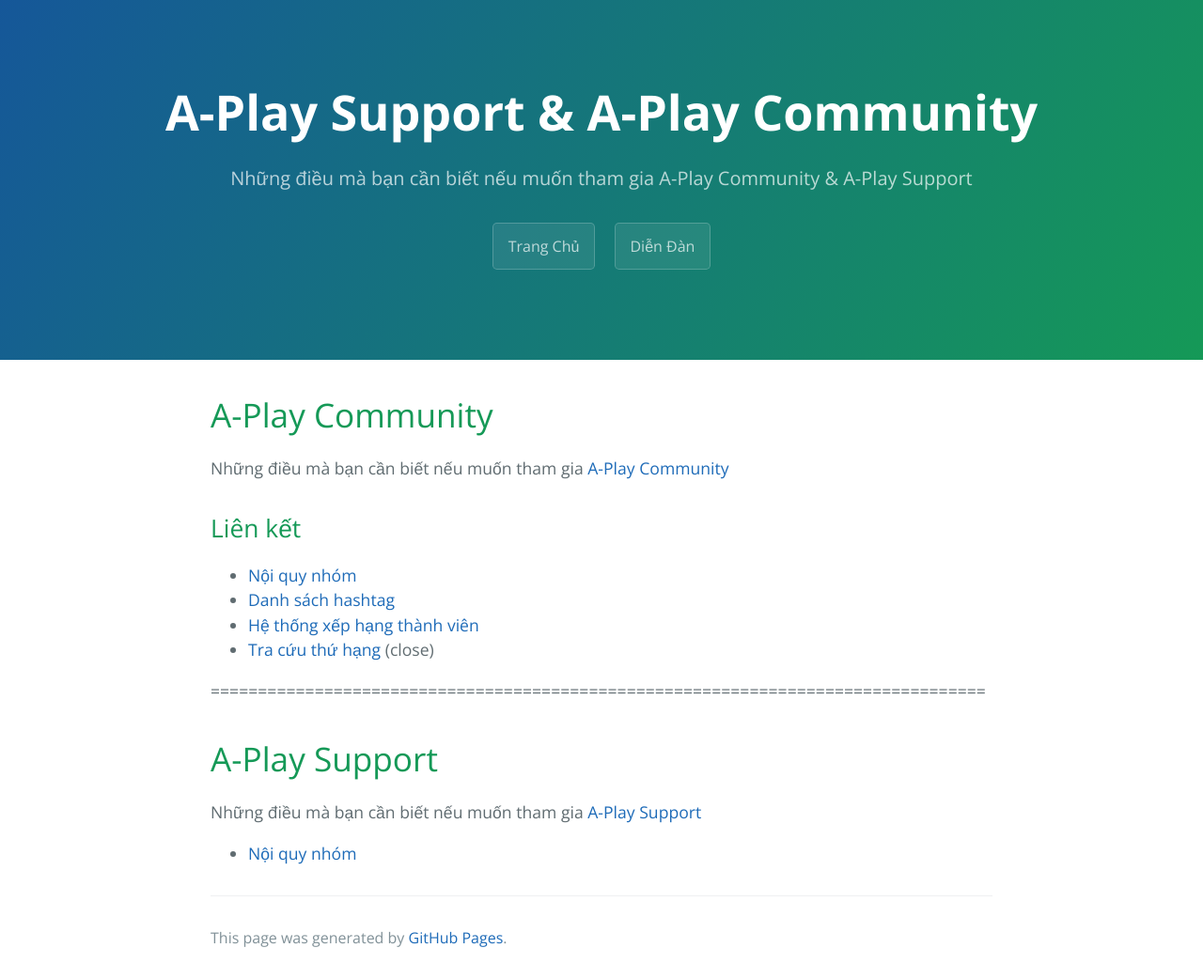
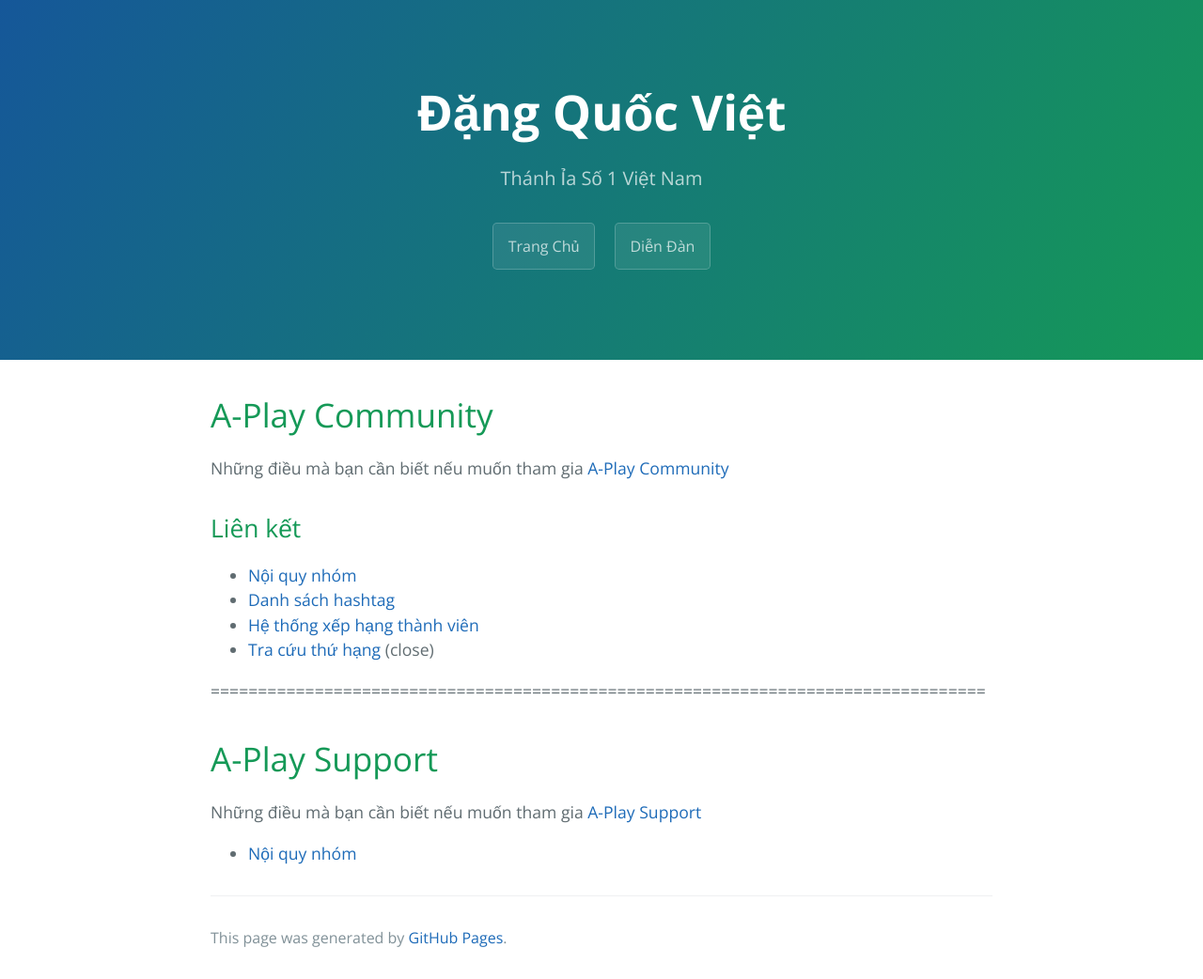
Before and after one commit to huuvinhvn/aplay, a Jekyll site: the page built from index.md, in a window 1280 px wide. Shown: the whole page at 94% size. Built offline with Jekyll 4.4.1, drawn with Linux system fonts in a browser that asks for light colours; our own code applies the rules of GitHub Pages for plain Markdown files.

Commit message:
Update _config.yml
Test

```diff
--- a/_config.yml
+++ b/_config.yml
@@ -1,5 +1,5 @@
-title: A-Play Support & A-Play Community
-description: Những điều mà bạn cần biết nếu muốn tham gia A-Play Community & A-Play Support
+title: Đặng Quốc Việt
+description: Thánh Ỉa Số 1 Việt Nam
 show_downloads: true
 is_project_page: true
 google_analytics:
```
